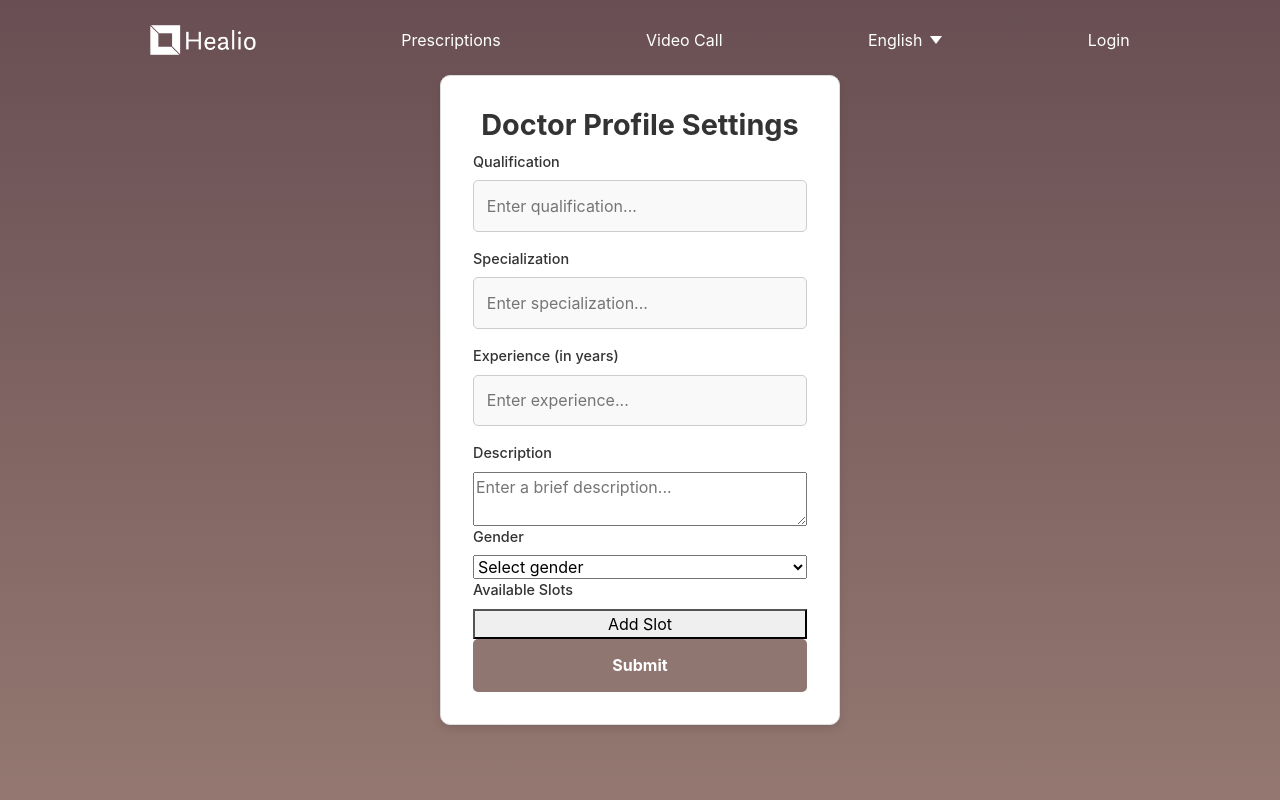
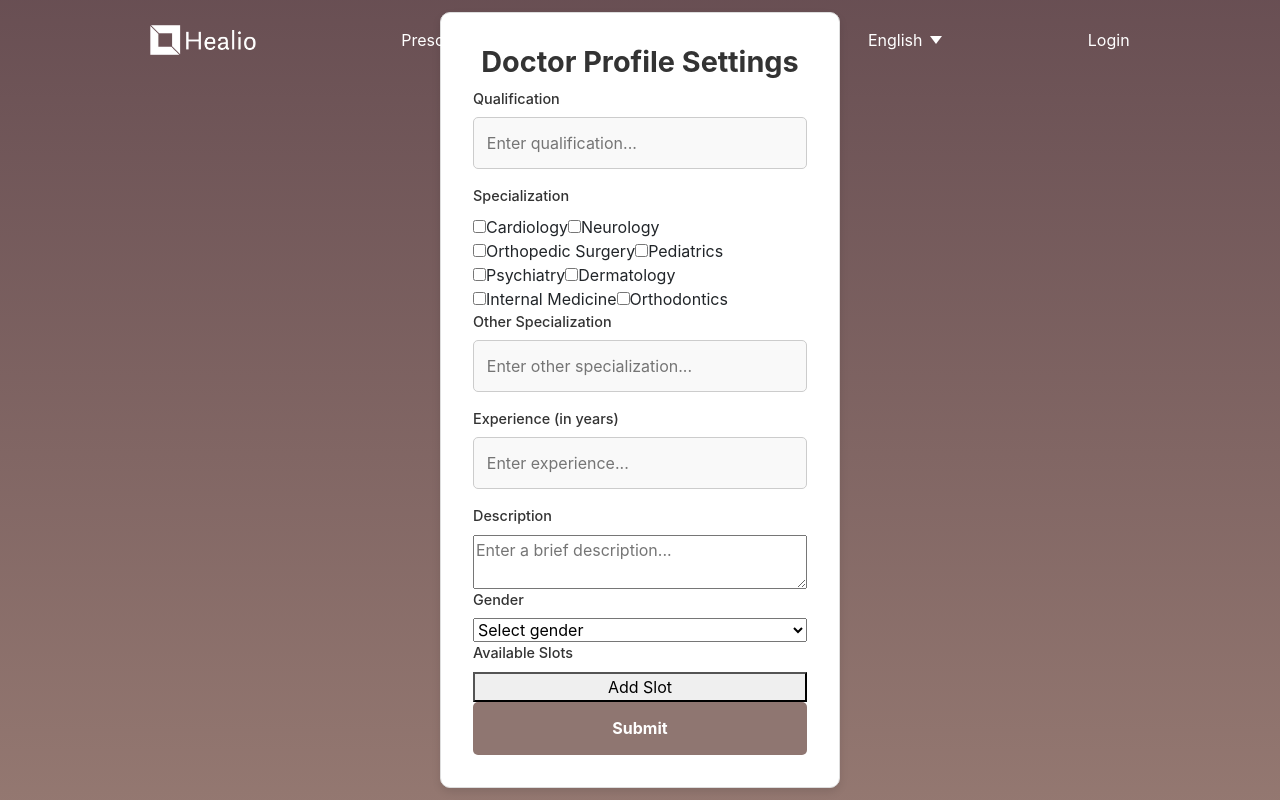
Before and after one commit to sohith18/Health-Care, a React (Vite) app in the folder client/: page /profile-change-doctor in a window 1280 px wide. Built offline with nearby package versions, Linux system fonts and the light colour scheme.

Commit message:
in profile specializations and slot removal

```diff
--- a/client/src/components/ProfileChangeDoctor.jsx
+++ b/client/src/components/ProfileChangeDoctor.jsx
@@ -1,6 +1,6 @@
 import { Link, useNavigate } from "react-router-dom";
 import { useState, useEffect } from "react";
-import classes from '../Styles/ProfileChange.module.css';
+import classes from "../Styles/ProfileChange.module.css";
 import { useContext } from "react";
 import { TranslationContext } from "../store/TranslationContext";
 
@@ -12,7 +12,7 @@ async function getDoctorData(AuthToken, setData, setIsFetching) {
                 method: "GET",
                 headers: {
                     "Content-Type": "application/json",
-                    "Authorization": `Bearer ${AuthToken}`
+                    "Authorization": `Bearer ${AuthToken}`,
                 },
             });
 
@@ -25,9 +25,8 @@ async function getDoctorData(AuthToken, setData, setIsFetching) {
                 console.log(data);
                 setData(null);
             }
-
         } catch (error) {
-            console.error('Error fetching doctor data:', error);
+            console.error("Error fetching doctor data:", error);
             setData(null);
         }
     }
@@ -36,7 +35,6 @@ async function getDoctorData(AuthToken, setData, setIsFetching) {
 }
 
 const handleUpdateDoctor = async (AuthToken, userData, setIsFetching) => {
-    console.log(AuthToken, userData);
     if (AuthToken) {
         try {
             setIsFetching(true);
@@ -44,9 +42,9 @@ const handleUpdateDoctor = async (AuthToken, userData, setIsFetching) => {
                 method: "PUT",
                 headers: {
                     "Content-Type": "application/json",
-                    "Authorization": `Bearer ${AuthToken}`
+                    "Authorization": `Bearer ${AuthToken}`,
                 },
-                body: JSON.stringify(userData)
+                body: JSON.stringify(userData),
             });
 
             const data = await response.json();
@@ -58,35 +56,70 @@ const handleUpdateDoctor = async (AuthToken, userData, setIsFetching) => {
                 console.log(data);
                 alert(data.msg);
             }
-
         } catch (error) {
-            console.error('Error updating doctor data:', error);
+            console.error("Error updating doctor data:", error);
         }
     }
     setIsFetching(false);
-}
+};
 
 export default function DoctorProfileChange() {
-    const [doctorData, setDoctorData] = useState({ qualification: '', specialization: '', experience: '', description: '', gender: '', slots: [] });
-    const [data,setData]=useState();
+    const [doctorData, setDoctorData] = useState({
+        qualifications: [],
+        specializations: [],
+        otherSpecialization: "", // For "Other" specialization
+        experience: "",
+        description: "",
+        gender: "",
+        slots: [],
+    });
+    const [data, setData] = useState();
     const [isFetching, setIsFetching] = useState(false);
-    // const [isLoading,setIsLoading]= useState(true);
     const navigate = useNavigate();
     const { translatedTexts } = useContext(TranslationContext);
 
+    const specializationsList = [
+        "Cardiology",
+        "Neurology",
+        "Orthopedic Surgery",
+        "Pediatrics",
+        "Psychiatry",
+        "Dermatology",
+        "Internal Medicine",
+        "Orthodontics",
+    ];
+
     const handleSubmit = async (e) => {
         e.preventDefault();
-        console.log(doctorData)
-        await handleUpdateDoctor(localStorage.getItem('AuthToken'), doctorData, setDoctorData, setIsFetching);
-        console.log('Form submitted!');
-        navigate('/doctor-home');
+
+        // Include "Other" specialization if provided
+        const updatedSpecializations = doctorData.otherSpecialization
+            ? [...doctorData.specializations, doctorData.otherSpecialization]
+            : doctorData.specializations;
+
+        const updatedDoctorData = {
+            ...doctorData,
+            specializations: updatedSpecializations,
+            otherSpecialization: "", // Reset the "Other" field after submission
+        };
+
+        console.log(updatedDoctorData);
+        await handleUpdateDoctor(localStorage.getItem("AuthToken"), updatedDoctorData, setIsFetching);
+        console.log("Form submitted!");
+        navigate("/doctor-home");
     };
 
     const handleAddSlot = () => {
-        console.log(doctorData,"hii");
-        setDoctorData(prevData => ({
+        setDoctorData((prevData) => ({
             ...prevData,
-            slots: [...prevData.slots, { startingTime: '', endingTime: '', isAvailable: true, capacity:20 }]
+            slots: [...prevData.slots, { startingTime: "", endingTime: "", isAvailable: true, capacity: 20 }],
+        }));
+    };
+
+    const handleRemoveSlot = (index) => {
+        setDoctorData((prevData) => ({
+            ...prevData,
+            slots: prevData.slots.filter((_, i) => i !== index),
         }));
     };
 
@@ -97,78 +130,145 @@ export default function DoctorProfileChange() {
         setDoctorData({ ...doctorData, slots: updatedSlots });
     };
 
+    const handleSpecializationChange = (specialization) => {
+        setDoctorData((prevData) => {
+            const updatedSpecializations = prevData.specializations.includes(specialization)
+                ? prevData.specializations.filter((item) => item !== specialization)
+                : [...prevData.specializations, specialization];
+            return { ...prevData, specializations: updatedSpecializations };
+        });
+    };
+
     useEffect(() => {
-        const AuthToken = localStorage.getItem('AuthToken');
+        const AuthToken = localStorage.getItem("AuthToken");
         getDoctorData(AuthToken, setData, setIsFetching);
     }, []);
 
     console.log(data);
-    return (
-        isFetching ? <p>Loading...</p> :
+
+    return isFetching ? (
+        <p>Loading...</p>
+    ) : (
         <div onSubmit={handleSubmit} className={classes.formcon}>
             <form className={classes.form}>
-                <h1 className={classes.title}>{translatedTexts['Doctor Profile Settings'] || 'Doctor Profile Settings'}</h1>
+                <h1 className={classes.title}>{translatedTexts["Doctor Profile Settings"] || "Doctor Profile Settings"}</h1>
 
-                <label className={classes.label}>{translatedTexts['Qualification'] || 'Qualification'}</label>
-                <input className={classes.input} type="text" placeholder='Enter qualification...' value={doctorData.qualification}
-                    onChange={(e) => setDoctorData({ ...doctorData, qualification: e.target.value })}  />
+                <label className={classes.label}>{translatedTexts["Qualification"] || "Qualification"}</label>
+                <input
+                    className={classes.input}
+                    type="text"
+                    placeholder="Enter qualification..."
+                    value={doctorData.qualifications}
+                    onChange={(e) => setDoctorData({ ...doctorData, qualifications: [e.target.value] })}
+                />
 
-                <label className={classes.label}>{translatedTexts['Specialization'] || 'Specialization'}</label>
-                <input className={classes.input} type="text" placeholder='Enter specialization...' value={doctorData.specialization}
-                    onChange={(e) => setDoctorData({ ...doctorData, specialization: e.target.value })}  />
+                <label className={classes.label}>{translatedTexts["Specialization"] || "Specialization"}</label>
+                <div className={classes.specializationContainer}>
+                    {specializationsList.map((specialization, index) => (
+                        <label key={index} className={classes.specializationItem}>
+                            <input
+                                type="checkbox"
+                                checked={doctorData.specializations.includes(specialization)}
+                                onChange={() => handleSpecializationChange(specialization)}
+                            />
+                            {specialization}
+                        </label>
+                    ))}
+                </div>
 
-                <label className={classes.label}>{translatedTexts['Experience'] || 'Experience (in years)'}</label>
-                <input className={classes.input} type="number" placeholder='Enter experience...' value={doctorData.experience}
-                    onChange={(e) => setDoctorData({ ...doctorData, experience: e.target.value })}  />
+                {/* "Other" specialization */}
+                <label className={classes.label}>
+                    {translatedTexts["Other Specialization"] || "Other Specialization"}
+                </label>
+                <input
+                    className={classes.input}
+                    type="text"
+                    placeholder="Enter other specialization..."
+                    value={doctorData.otherSpecialization}
+                    onChange={(e) => setDoctorData({ ...doctorData, otherSpecialization: e.target.value })}
+                />
 
-                <label className={classes.label}>{translatedTexts['Description'] || 'Description'}</label>
-                <textarea className={classes.textarea} placeholder='Enter a brief description...' value={doctorData.description}
-                    onChange={(e) => setDoctorData({ ...doctorData, description: e.target.value })}  />
+                <label className={classes.label}>{translatedTexts["Experience"] || "Experience (in years)"}</label>
+                <input
+                    className={classes.input}
+                    type="number"
+                    placeholder="Enter experience..."
+                    value={doctorData.experience}
+                    onChange={(e) => setDoctorData({ ...doctorData, experience: e.target.value })}
+                />
 
-                <label className={classes.label}>{translatedTexts['Gender'] || 'Gender'}</label>
-                <select className={classes.select} value={doctorData.gender}
-                    onChange={(e) => setDoctorData({ ...doctorData, gender: e.target.value })}>
+                <label className={classes.label}>{translatedTexts["Description"] || "Description"}</label>
+                <textarea
+                    className={classes.textarea}
+                    placeholder="Enter a brief description..."
+                    value={doctorData.description}
+                    onChange={(e) => setDoctorData({ ...doctorData, description: e.target.value })}
+                />
+
+                <label className={classes.label}>{translatedTexts["Gender"] || "Gender"}</label>
+                <select
+                    className={classes.select}
+                    value={doctorData.gender}
+                    onChange={(e) => setDoctorData({ ...doctorData, gender: e.target.value })}
+                >
                     <option value="">Select gender</option>
                     <option value="Male">Male</option>
                     <option value="Female">Female</option>
-                    <option value="Other">Other</option>
                 </select>
 
-                <label className={classes.label}>{translatedTexts['Available Slots'] || 'Available Slots'}</label>
-                {doctorData.slots && doctorData.slots.map((slot, index) => (
+                <label className={classes.label}>{translatedTexts["Available Slots"] || "Available Slots"}</label>
+                {doctorData.slots &&
+                    doctorData.slots.map((slot, index) => (
                         <div key={index} className={classes.slotContainer}>
                             <input
                                 className={classes.input}
                                 type="text"
-                            placeholder='Starting time (e.g. 9am)'
+                                placeholder="Starting time (e.g. 9am)"
                                 value={slot.startingTime}
-                            onChange={(e) => handleSlotChange(index, 'startingTime', e.target.value)}
+                                onChange={(e) => handleSlotChange(index, "startingTime", e.target.value)}
                                 required
                             />
                             <input
                                 className={classes.input}
                                 type="text"
-                            placeholder='Ending time (e.g. 12pm)'
+                                placeholder="Ending time (e.g. 12pm)"
                                 value={slot.endingTime}
-                            onChange={(e) => handleSlotChange(index, 'endingTime', e.target.value)}
+                                onChange={(e) => handleSlotChange(index, "endingTime", e.target.value)}
+                                required
+                            />
+                            <input
+                                className={classes.input}
+                                type="number"
+                                placeholder="Capacity"
+                                value={slot.capacity}
+                                onChange={(e) => handleSlotChange(index, "capacity", e.target.value)}
                                 required
                             />
                             <label>
                                 <input
                                     type="checkbox"
                                     checked={slot.isAvailable}
-                                onChange={(e) => handleSlotChange(index, 'isAvailable', e.target.checked)}
+                                    onChange={(e) => handleSlotChange(index, "isAvailable", e.target.checked)}
                                 />
                                 Available
                             </label>
+                            <button
+                                type="button"
+                                className={classes.removeButton}
+                                onClick={() => handleRemoveSlot(index)}
+                            >
+                                Remove Slot
+                            </button>
                         </div>
                     ))}
                 <button type="button" onClick={handleAddSlot} className={classes.addButton}>
-                    {translatedTexts['Add Slot'] || 'Add Slot'}
+                    {translatedTexts["Add Slot"] || "Add Slot"}
                 </button>
 
-                <button className={classes.button} type='submit'>{translatedTexts['Submit'] || 'Submit'}</button>
+                <button className={classes.button} type="submit">
+                    {translatedTexts["Submit"] || "Submit"}
+                </button>
             </form>
         </div>
-    )
+    );
 }
--- a/client/src/pages/Login.jsx
+++ b/client/src/pages/Login.jsx
@@ -36,7 +36,7 @@ export default function Login() {
                     navigate('/');
                 }
                 else if(userData.user.role=="DOCTOR"){
-                    if(userData.user.slots==null){
+                    if(userData.user.slots.length==0){
                         navigate('/profile-change-doctor')
                     }
                     else{
--- a/client/src/pages/Register.jsx
+++ b/client/src/pages/Register.jsx
@@ -38,7 +38,7 @@ export default function Register() {
                     navigate('/');
                 }
                 else if(userData.user.role=="DOCTOR"){
-                    if(userData.user.slots==null){
+                    if(userData.user.slots.length==0){
                         navigate('/profile-change-doctor')
                     }
                     else{
```
Lines whose indentation alone changed are shown as unchanged.
